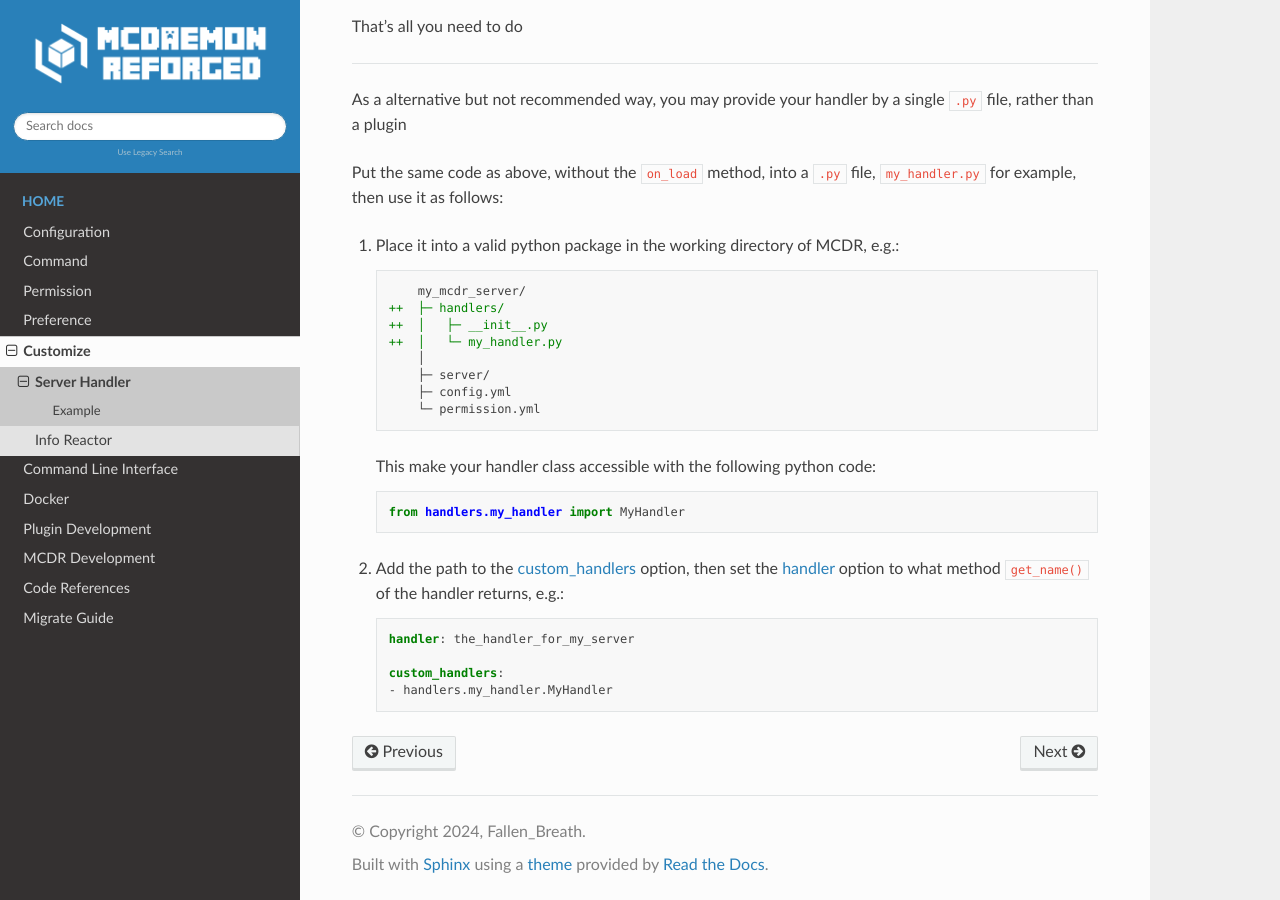
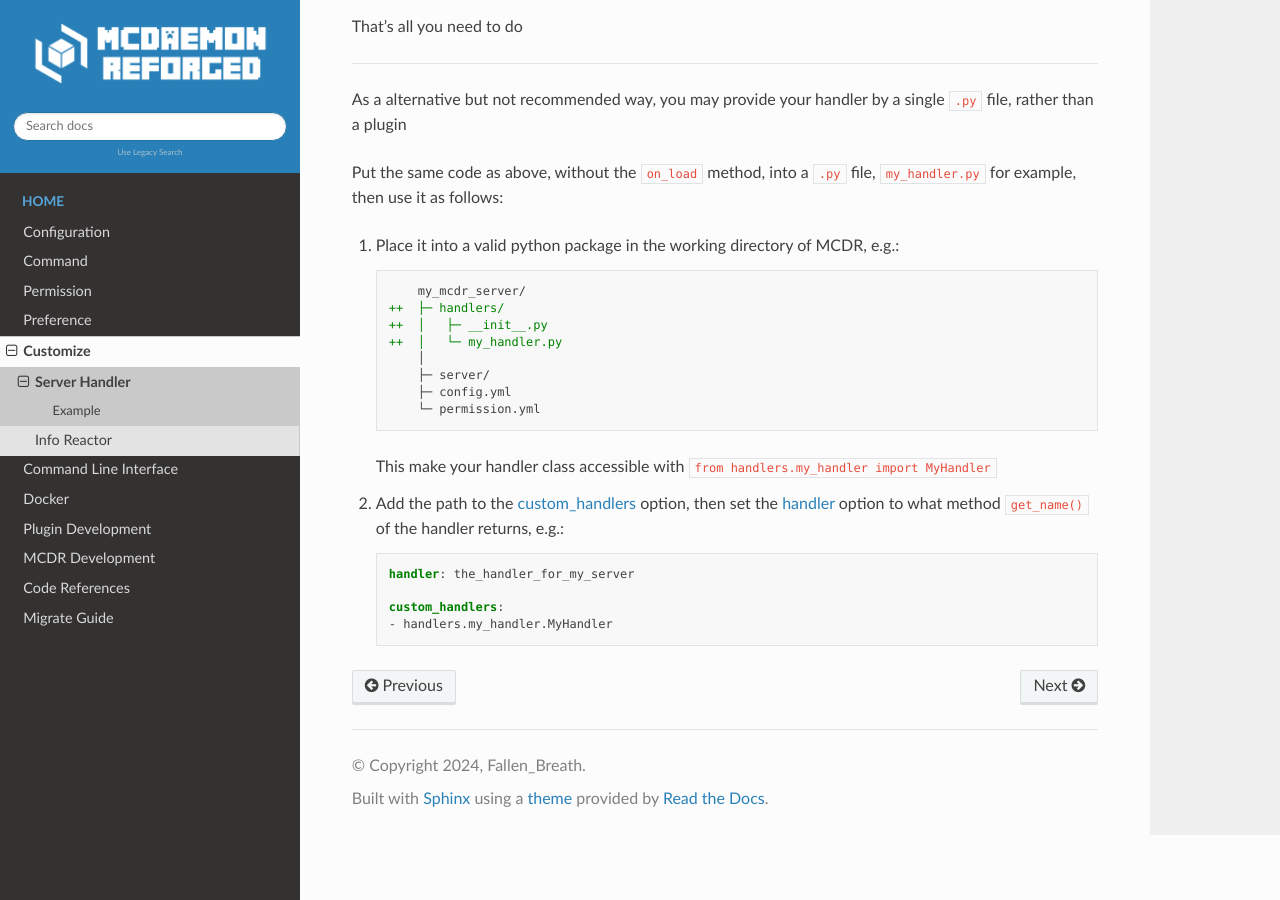
Before and after one commit to MCDReforged/MCDReforged, a Sphinx documentation site: the page built from docs/source/customize/handler.rst, in a window 1280 px wide and 900 px high, scrolled down 1474 px. Built offline with Sphinx 7.4.7 and the Read the Docs theme 2.0.0, drawn with Linux system fonts in a browser that asks for light colours; pages that are not in the unit, such as notebooks, are missing from menus; the version number could not be read and is left out; comment, search, counter and statistics services are not loaded.

Commit message:
(docs/handler): make code block inline

```diff
--- a/docs/source/customize/handler.rst
+++ b/docs/source/customize/handler.rst
@@ -81,11 +81,7 @@ Put the same code as above, without the ``on_load`` method, into a ``.py`` file,
             ├─ config.yml
             └─ permission.yml
 
-    This make your handler class accessible with the following python code:
-
-    .. code-block:: python
-
-        from handlers.my_handler import MyHandler
+    This make your handler class accessible with ``from handlers.my_handler import MyHandler``
 
 2.  Add the path to the :ref:`configuration:custom_handlers` option,
     then set the :ref:`configuration:handler` option to what method ``get_name()`` of the handler returns, e.g.:
```
Also changed, not shown: 1 other file.
